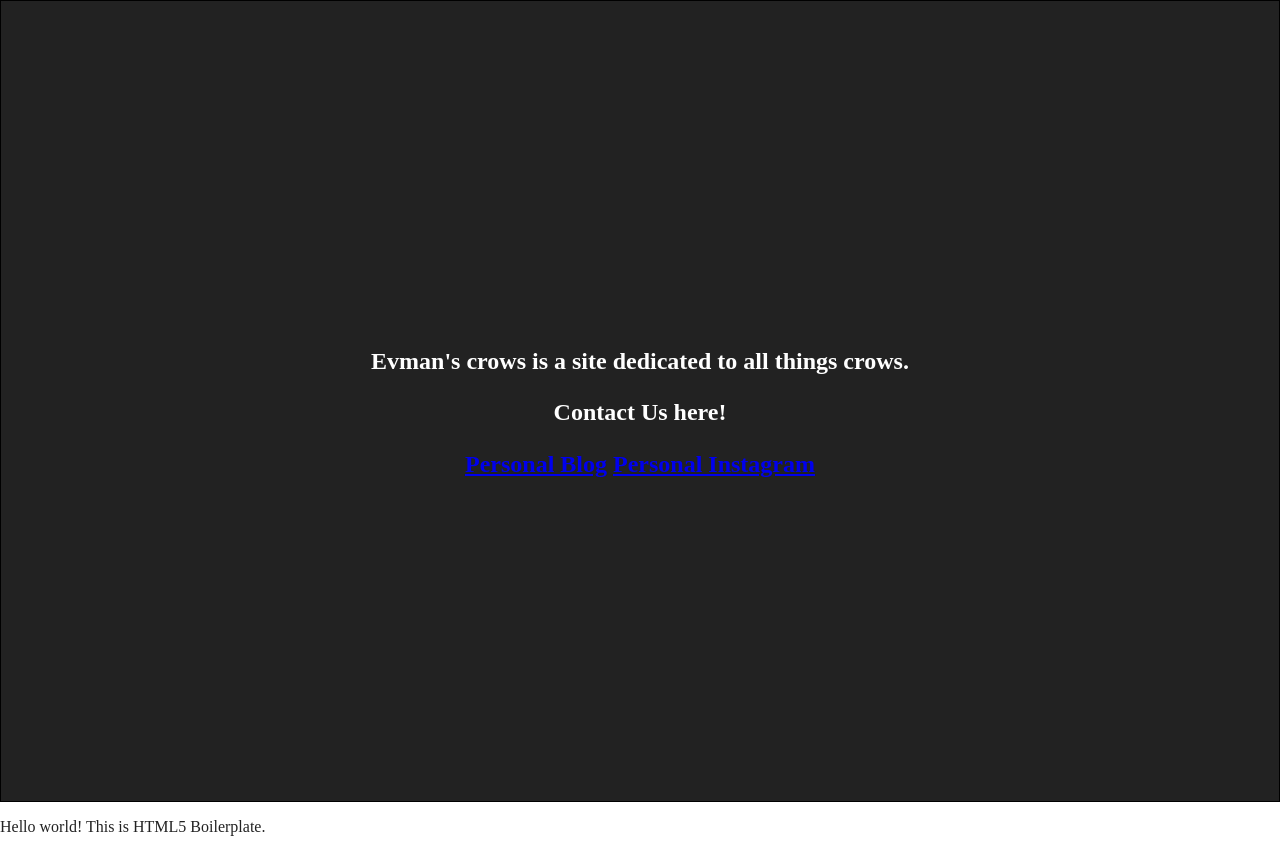
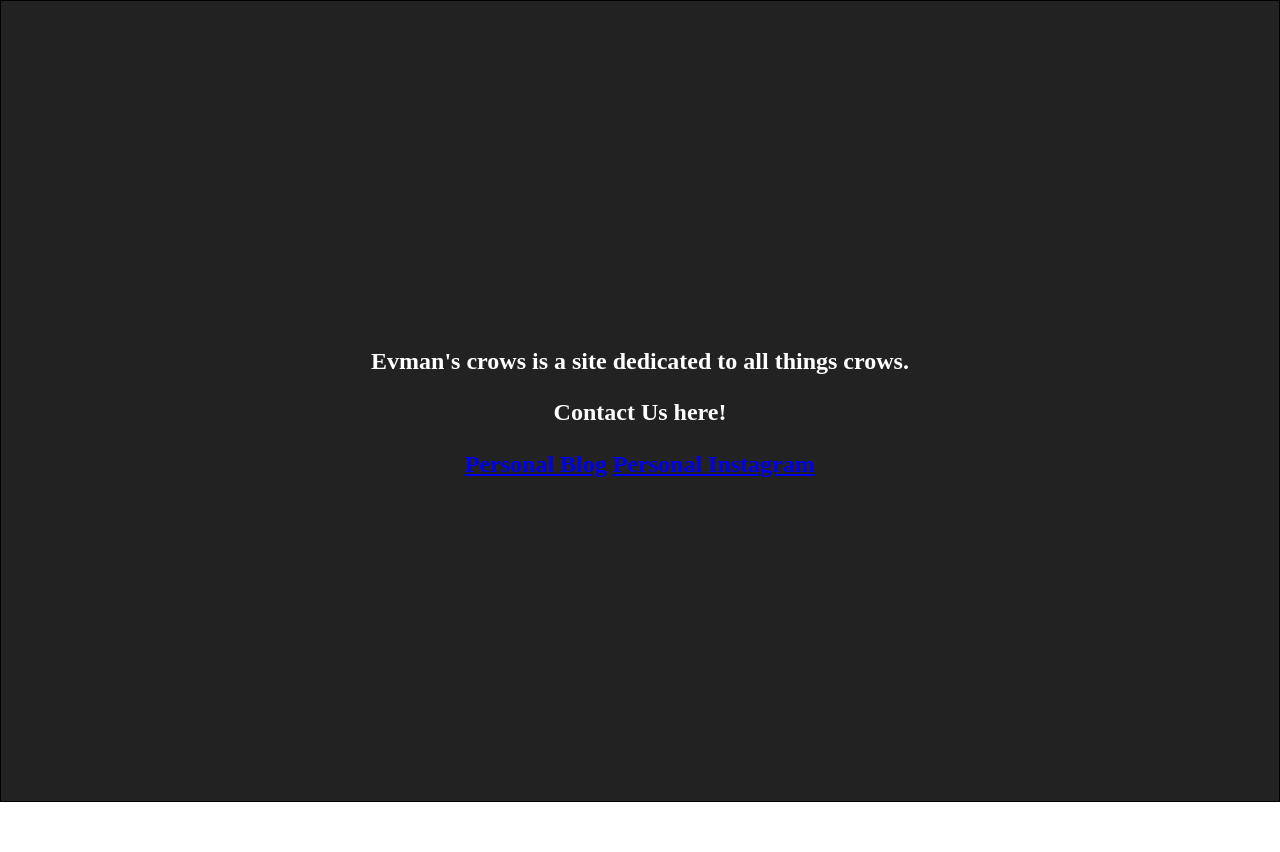
Before and after one commit to IrekSwie/EvmansCrows, a website built with Parcel: page index.html in a window 1280 px wide. Shown: the part 1654-2506 px from the top of the page. After the commit the page ends 2456 px from the top, so only its background shows below. Built offline with nearby package versions, Linux system fonts and the light colour scheme.

Commit message:
removed boilerplate code smh my h

```diff
--- a/index.html
+++ b/index.html
@@ -54,7 +54,6 @@
     </section>
   </main>
   <!-- Add your site or application content here -->
-  <p>Hello world! This is HTML5 Boilerplate.</p>
   <script src="js/vendor/modernizr-3.11.2.min.js"></script>
   <script src="js/plugins.js"></script>
   <script src="js/main.js"></script>
```
